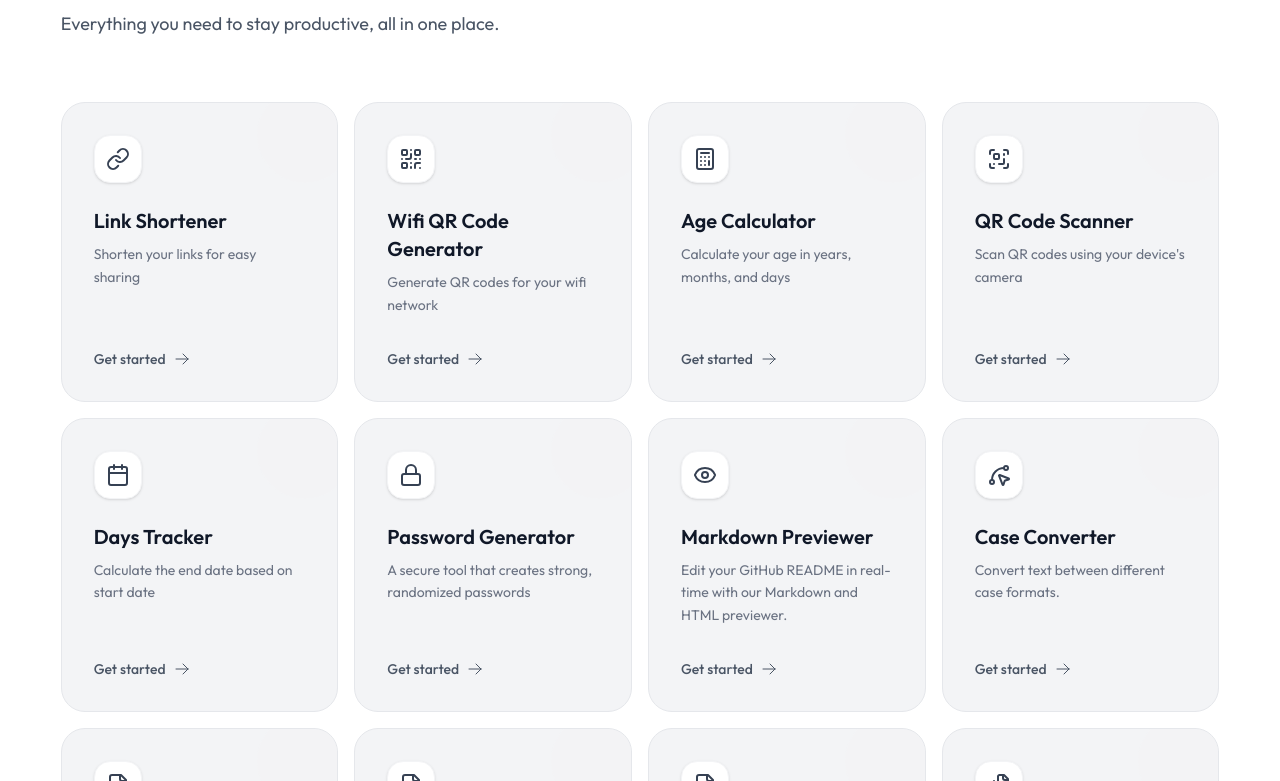
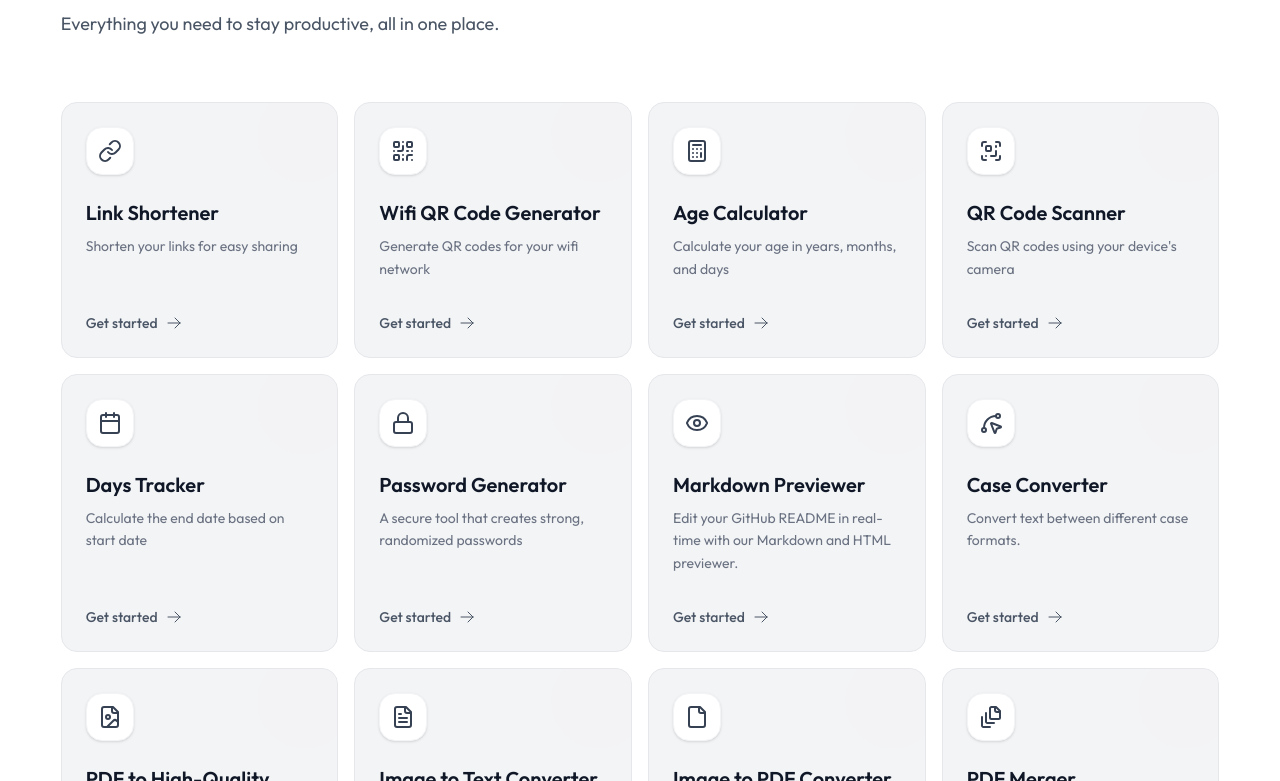
Before and after one commit to tasnimultas67/toolstrek, a Next.js app: page / in a window 1280 px wide. Shown: the part 919-1700 px from the top of the page. Built offline with nearby package versions, Linux system fonts and the light colour scheme; no server answers.

Commit message:
changed box padding

```diff
--- a/app/tools-compo/ToolsCard.js
+++ b/app/tools-compo/ToolsCard.js
@@ -16,7 +16,7 @@ const ToolsCard = ({ title, link, description, icon, index }) => {
         whileInView={{ opacity: 1, y: 0 }}
         viewport={{ once: true }}
         transition={{ delay: index * 0.1 }}
-        className="h-full relative overflow-hidden rounded-3xl border border-gray-200 bg-gray-100 p-8 transition-all duration-300 group-hover:bg-white group-hover:shadow-[0_20px_50px_rgba(0,0,0,0.05)] group-hover:-translate-y-1"
+        className="h-full relative overflow-hidden rounded-2xl border border-gray-200 bg-gray-100 p-6 transition-all duration-300 group-hover:bg-white group-hover:shadow-[0_20px_50px_rgba(0,0,0,0.05)] group-hover:-translate-y-1"
       >
         <div className="absolute -right-4 -top-4 h-24 w-24 rounded-full bg-gray-100/50 transition-all duration-500 group-hover:scale-[3] group-hover:bg-indigo-50" />
 
```
